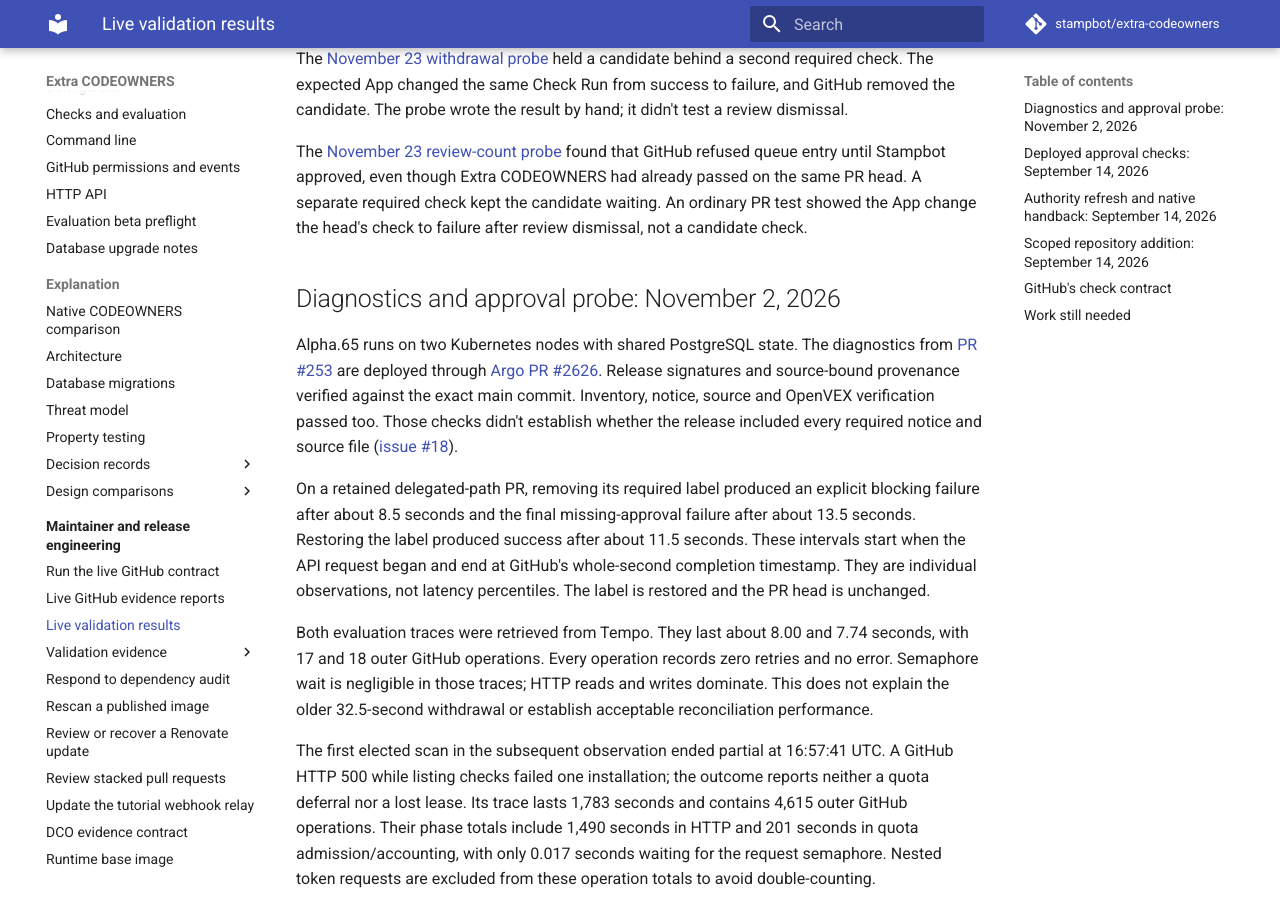
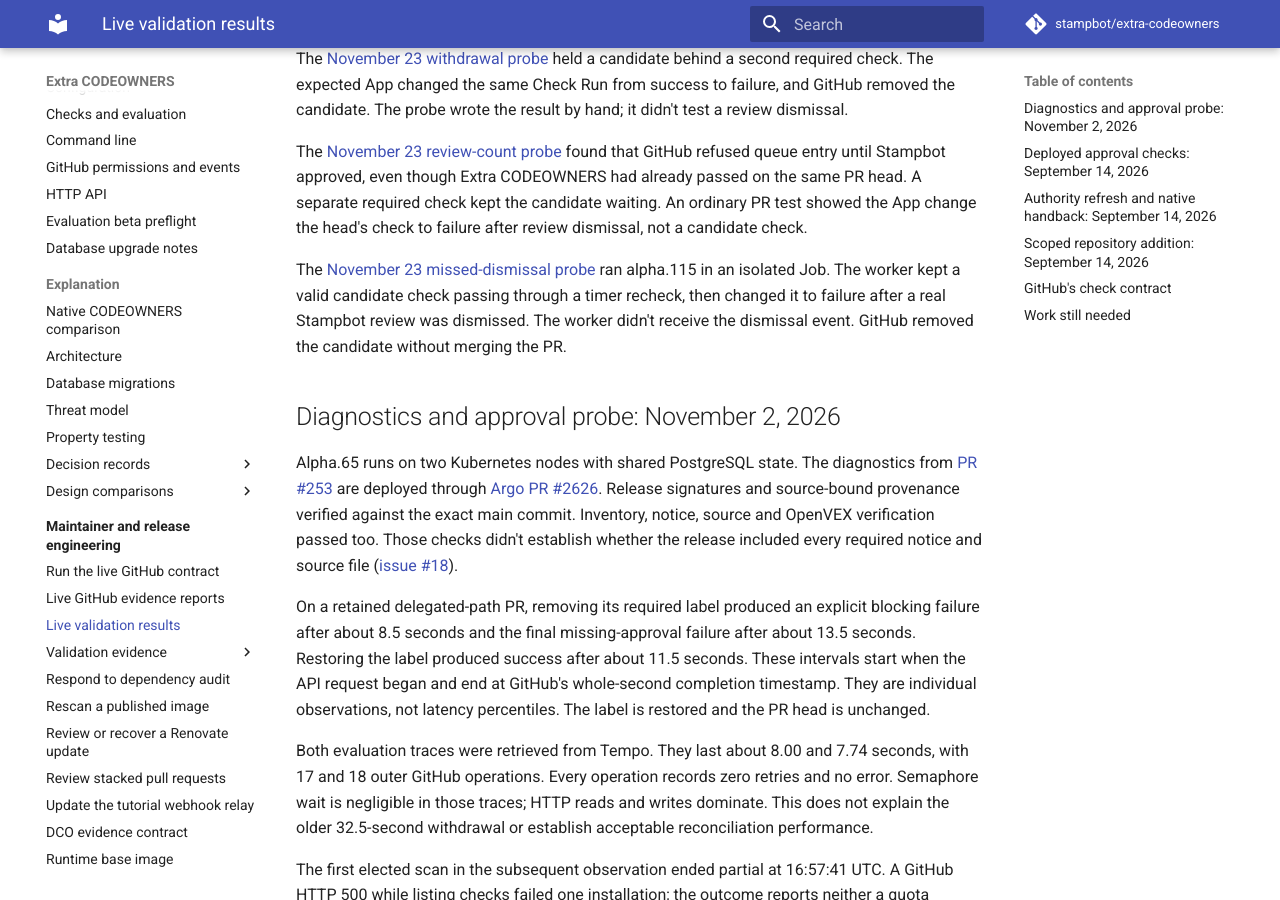
Before and after one commit to stampbot/extra-codeowners, an MkDocs documentation site: the page built from docs/maintainers/live-validation.md, in a window 1280 px wide and 900 px high, scrolled down 2482 px. Built offline with MkDocs 1.6.1 and Material for MkDocs 9.7.7, drawn with Linux system fonts in a browser that asks for light colours; comment, search, counter and statistics services are not loaded.

Commit message:
docs: record the live candidate timer recheck
Signed-off-by: Danny Sauer <github@dannysauer.com>

```diff
--- a/docs/maintainers/live-validation.md
+++ b/docs/maintainers/live-validation.md
@@ -138,6 +138,12 @@ found that GitHub refused queue entry until Stampbot approved, even though
 Extra CODEOWNERS had already passed on the same PR head. A separate required
 check kept the candidate waiting. An ordinary PR test showed the App change
 the head's check to failure after review dismissal, not a candidate check.
+
+The [November 23 missed-dismissal probe](evidence/2026-11-23-missed-review-dismissal.md)
+ran alpha.115 in an isolated Job. The worker kept a valid candidate check
+passing through a timer recheck, then changed it to failure after a real
+Stampbot review was dismissed. The worker didn't receive the dismissal event.
+GitHub removed the candidate without merging the PR.
 
 ## Diagnostics and approval probe: November 2, 2026
 
--- a/mkdocs.yml
+++ b/mkdocs.yml
@@ -114,6 +114,7 @@ nav:
           - November queue entry waiting: maintainers/evidence/2026-11-23-queue-entry-waiting.md
           - November held candidate withdrawal: maintainers/evidence/2026-11-23-held-candidate-check-withdrawal.md
           - November independent review count: maintainers/evidence/2026-11-23-independent-review-count.md
+          - November missed review dismissal: maintainers/evidence/2026-11-23-missed-review-dismissal.md
       - Respond to dependency audit: how-to/respond-to-dependency-audit.md
       - Rescan a published image: how-to/rescan-published-image.md
       - Review or recover a Renovate update: how-to/manage-renovate-updates.md
```
Also changed, not shown: docs/maintainers/evidence/2026-11-23-missed-review-dismissal.md (added, +61 -0 lines), docs/maintainers/evidence/index.md (+1 -0 lines).
